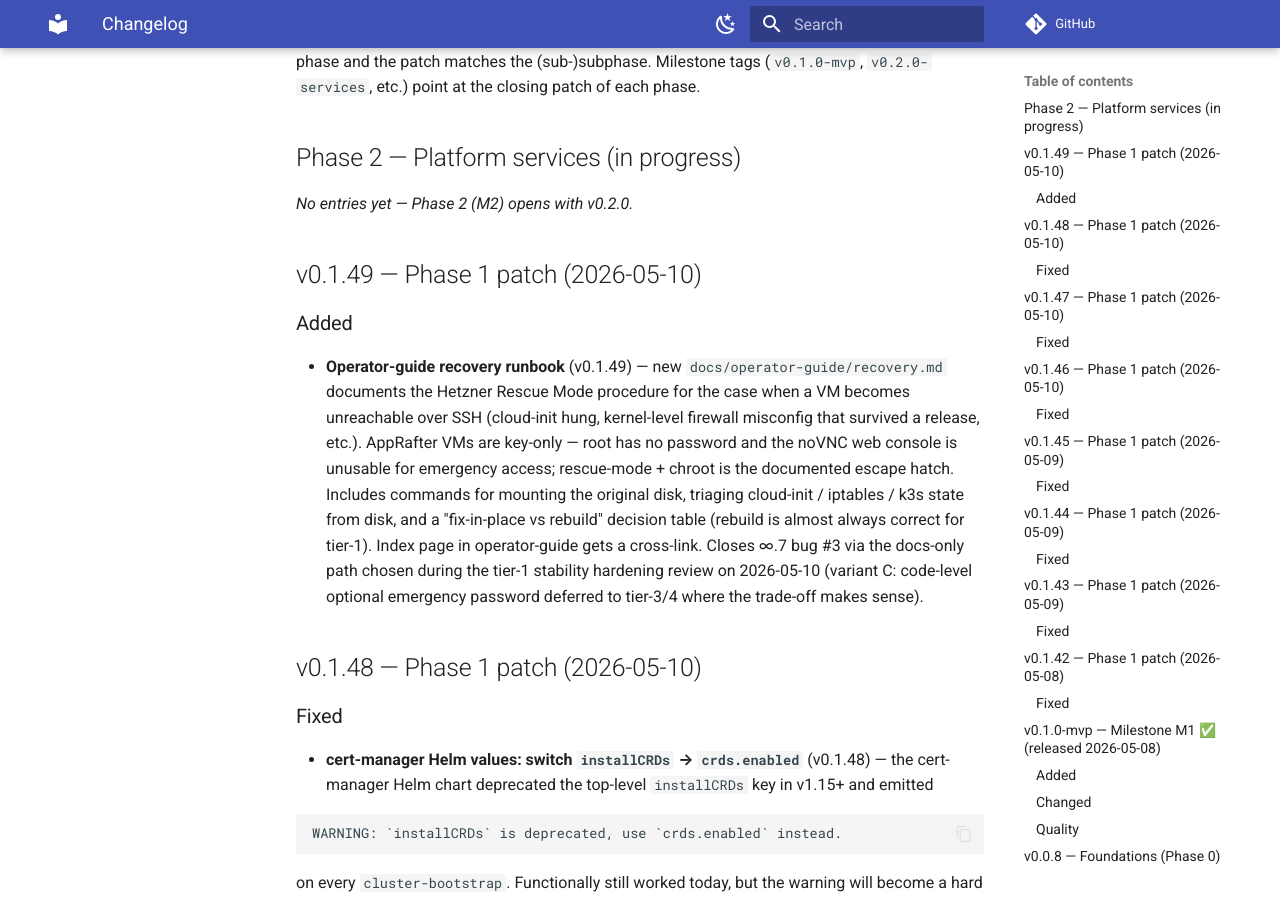
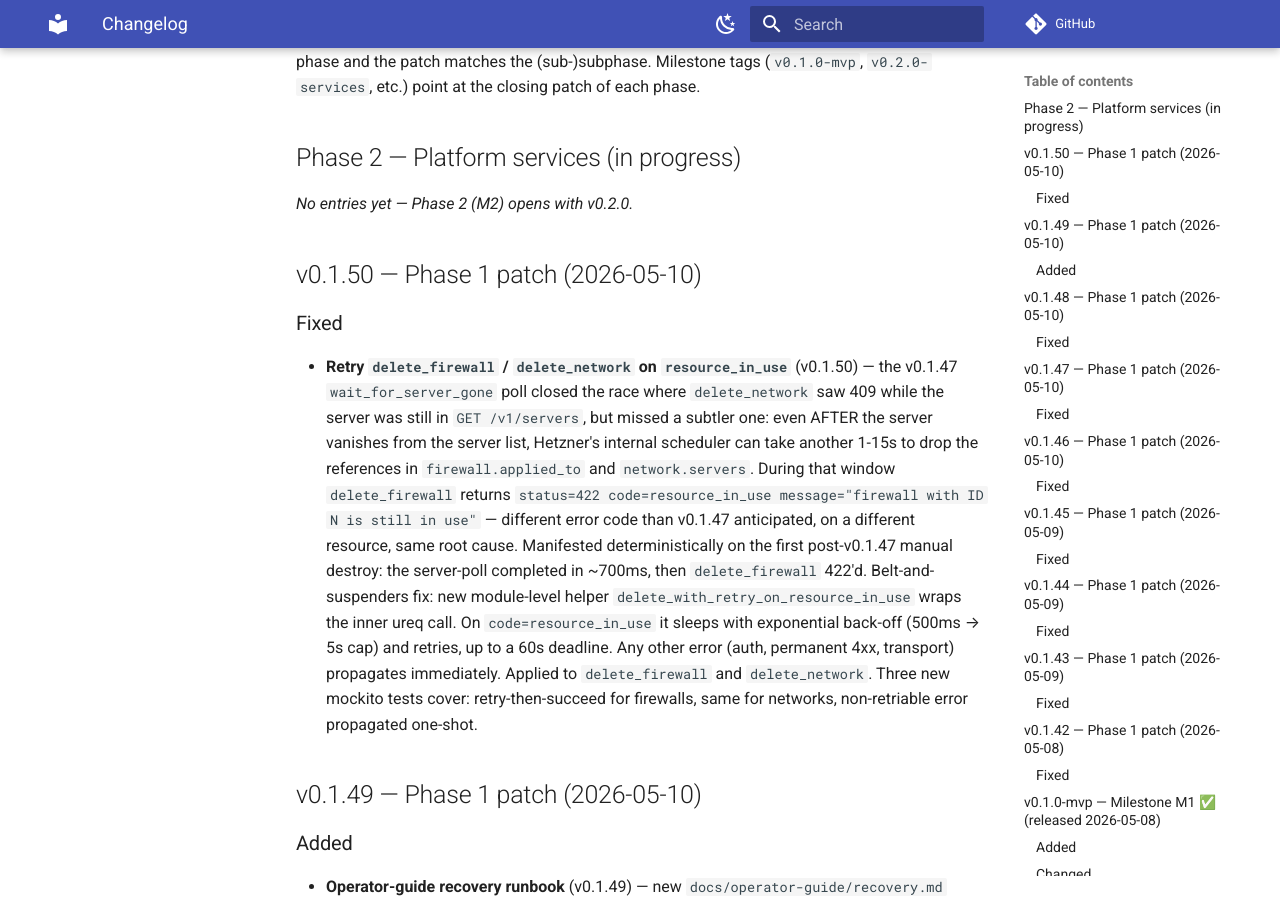
Before and after one commit to AppRafter/apprafter, an MkDocs documentation site: the page built from docs/changelog/UNRELEASED.md, in a window 1280 px wide and 900 px high, scrolled down 230 px. Built offline with MkDocs 1.6.1 and Material for MkDocs 9.7.7, drawn with Linux system fonts in a browser that asks for light colours; comment, search, counter and statistics services are not loaded.

Commit message:
docs(changelog): v0.1.50 — retry on resource_in_use; tighten ∞.7 #2
Co-Authored-By: Claude Opus 4.7 (1M context) <noreply@anthropic.com>

```diff
--- a/docs/changelog/UNRELEASED.md
+++ b/docs/changelog/UNRELEASED.md
@@ -10,6 +10,33 @@ patch of each phase.
 ## Phase 2 — Platform services (in progress)
 
 _No entries yet — Phase 2 (M2) opens with v0.2.0._
+
+## v0.1.50 — Phase 1 patch (2026-05-10)
+
+### Fixed
+
+- **Retry `delete_firewall` / `delete_network` on
+  `resource_in_use`** (v0.1.50) — the v0.1.47 `wait_for_server_gone`
+  poll closed the race where `delete_network` saw 409 while the
+  server was still in `GET /v1/servers`, but missed a subtler
+  one: even AFTER the server vanishes from the server list,
+  Hetzner's internal scheduler can take another 1-15s to drop
+  the references in `firewall.applied_to` and `network.servers`.
+  During that window `delete_firewall` returns
+  `status=422 code=resource_in_use message="firewall with ID N
+  is still in use"` — different error code than v0.1.47
+  anticipated, on a different resource, same root cause.
+  Manifested deterministically on the first post-v0.1.47 manual
+  destroy: the server-poll completed in ~700ms, then
+  `delete_firewall` 422'd. Belt-and-suspenders fix: new
+  module-level helper `delete_with_retry_on_resource_in_use`
+  wraps the inner ureq call. On `code=resource_in_use` it sleeps
+  with exponential back-off (500ms → 5s cap) and retries, up to
+  a 60s deadline. Any other error (auth, permanent 4xx,
+  transport) propagates immediately. Applied to
+  `delete_firewall` and `delete_network`. Three new mockito
+  tests cover: retry-then-succeed for firewalls, same for
+  networks, non-retriable error propagated one-shot.
 
 ## v0.1.49 — Phase 1 patch (2026-05-10)
 
```
Also changed, not shown: plan.md (+2 -1 lines).
